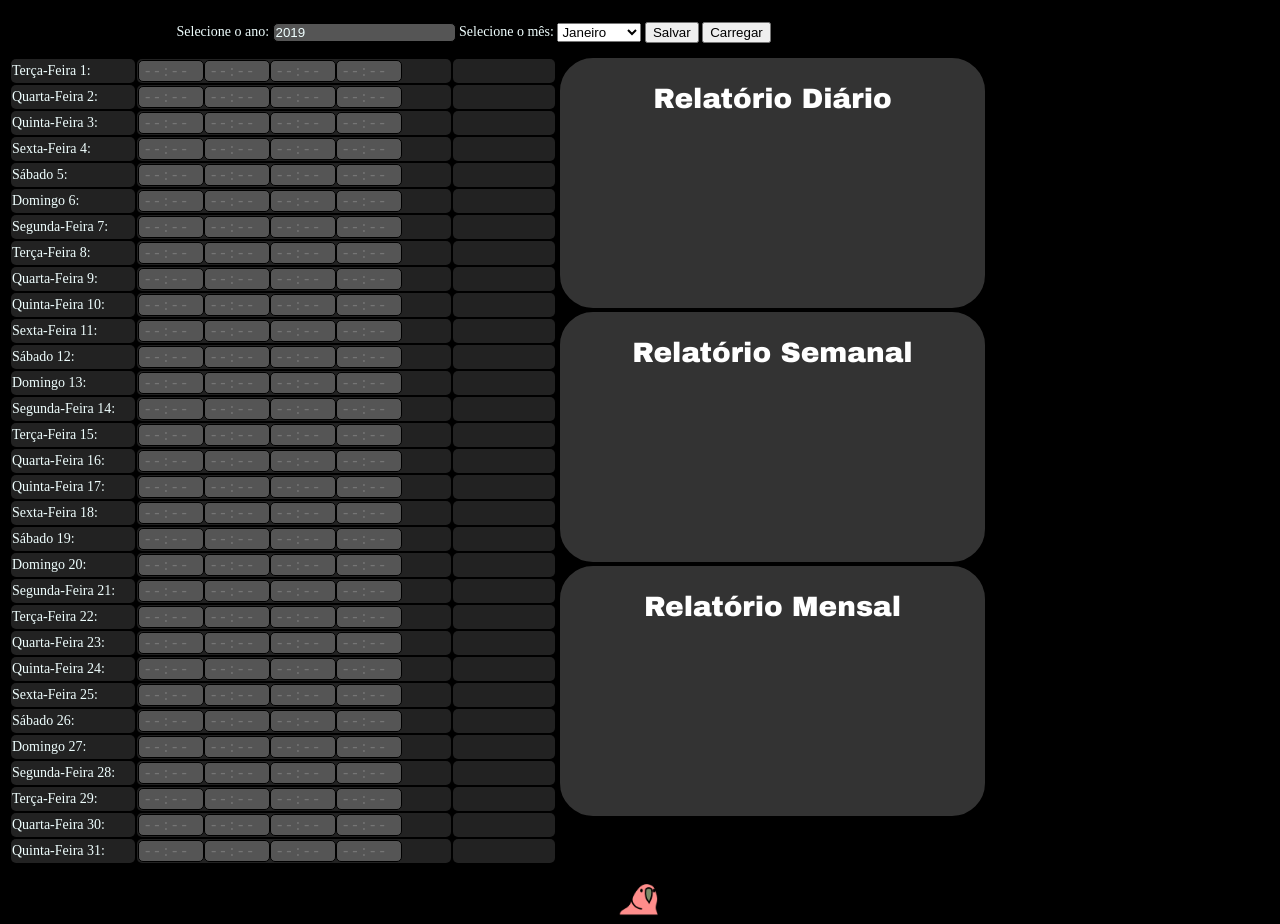
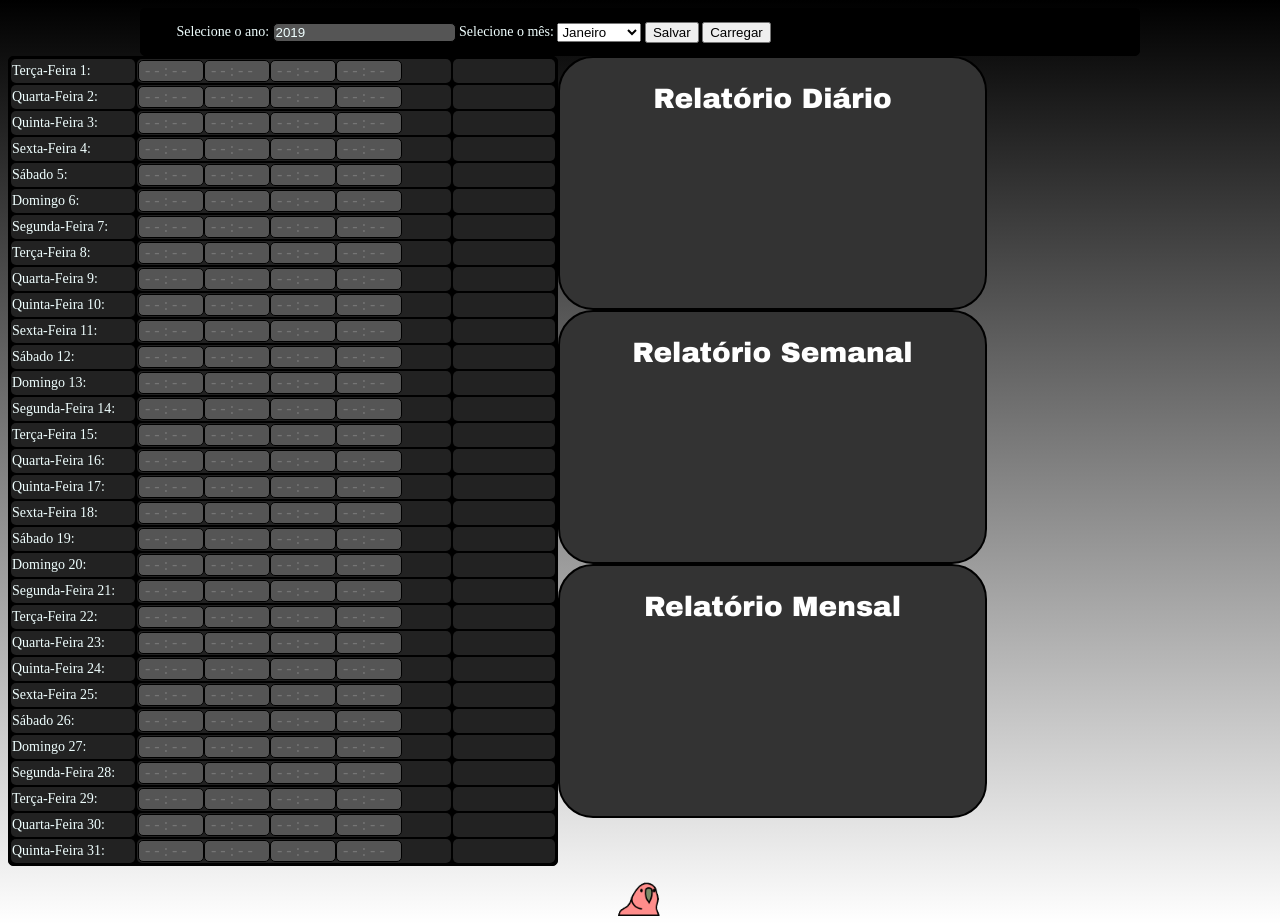
Before and after one commit to IvanSgarbi/controle_horario, a plain HTML site: page index.html in a window 1280 px wide. Drawn offline with Linux system fonts and the light colour scheme.

Commit message:
Adicionado Gradiente

```diff
--- a/css/style.css
+++ b/css/style.css
@@ -1,5 +1,5 @@
 body{
-    background: #000000;
+    background: linear-gradient(black, white);
     color: azure;
     font-size: 14px;
 }
```
